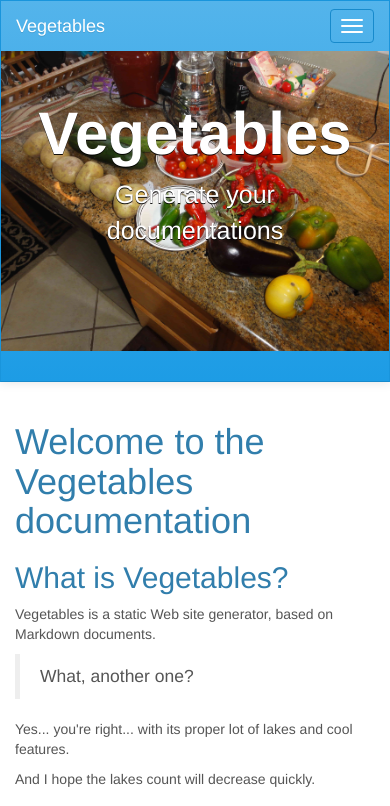
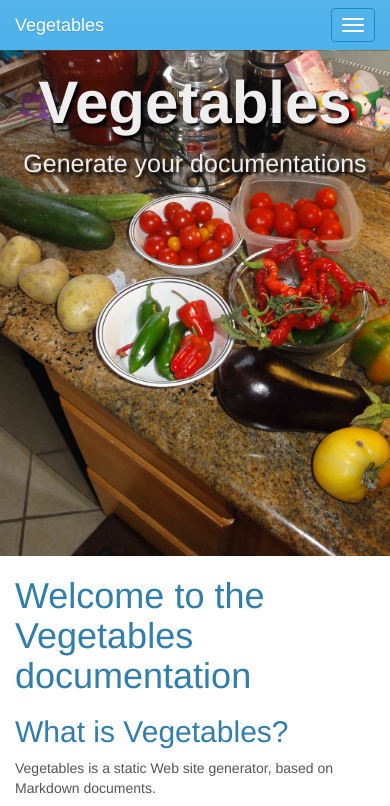
Before and after one commit to partageit/vegetables, a plain HTML site: page index.html in a window 390 px wide. Shown: the top 806 px of the page. Drawn offline with Linux system fonts and the light colour scheme; files whose address does not match are found by name.

Commit message:
Deployed with Vegetables - Fri Apr 03 2015 10:39:28 GMT+0200 (Romance Daylight Time)

```diff
--- a/assets/css/main.css
+++ b/assets/css/main.css
@@ -38,48 +38,58 @@ footer .social-icons a {
 /* Homepage layout */
 body.homepage {
 	padding-top: 0px;
+	height: 100%;
 }
 
-.jumbotron {
-	/* convert Bounty_in_Mid-City_New_Orleans.jpg -colorspace RGB -strip -quality 30 vegetables.jpeg */
-	background-image:url('../images/vegetables.jpeg'); /* around 4194px × 2166px */
-	background-attachment:fixed;
-	background-position:center bottom;
-	background-size:cover;
-	position:relative;
-	width:100%;
-	height:725px;
+.homepage header {
+	height: 80%;
 }
 
-.jumbotron .hero {
+.homepage .navbar {
+	border: 0;
+	margin-bottom: 50px;
+}
+
+.jumbotron-header {
+	/* convert Bounty_in_Mid-City_New_Orleans.jpg -colorspace RGB -strip -quality 30 vegetables.jpeg */
+	background-image: url('../images/vegetables.jpeg'); /* around 4194px × 2166px */
+	background-attachment: fixed;
+	background-position: center bottom;
+	background-size: cover;
+	position: relative;
+	width: 100%;
+	height: 100%;
+	margin-bottom: 0;
+}
+
+.jumbotron-header .hero {
 	background-attachment: fixed;
 	margin: 0 auto;
-	padding:120px 0 220px;
+	padding: 120px 0 220px;
 	width: 100%;
 }
-.jumbotron .container {
+.jumbotron-header .container {
 	text-align:center;
+	color: #eee;
+	text-shadow: 3px 3px 3px rgba(0, 0, 0, 1);
 }
-.jumbotron h1 {
+.jumbotron-header h1 {
 	font-size:80px;
+	color: #eee;
 	font-weight:700;
-	color:#fff;
-	text-shadow: 0 1px 0 rgba(0, 0, 0, 0.9);
 }
-.jumbotron p {
-	color:#fff;
-	text-shadow: 0 1px 0 rgba(0, 0, 0, 0.9);
+.jumbotron-header p {
 	font-size:25px;
 }
 
 @media (max-width:768px) {
-	.jumbotron {
-		height: 300px;
+	.homepage header {
+		height: 60%;
 	}
-	.jumbotron .hero {
+	.jumbotron-header .hero {
 		padding: 0 0 220px;
 	}
-	.jumbotron h1 {
+	.jumbotron-header h1 {
 		font-size:60px;
 	}
 }
--- a/index.html
+++ b/index.html
@@ -34,7 +34,7 @@
 				</div>
 			</div>
 
-			<div class="jumbotron">
+			<div class="jumbotron-header">
 				<div class="hero">
 					<div class="container">
 						<h1>Vegetables</h1>
@@ -138,6 +138,6 @@
 			});
 		</script>
 
-		<!-- Generated by Vegetables from 'README.md' with format 'default' - 'Thu Apr 02 2015 17:58:53 GMT+0200 (Romance Daylight Time)' -->
+		<!-- Generated by Vegetables from 'README.md' with format 'default' - 'Fri Apr 03 2015 10:39:28 GMT+0200 (Romance Daylight Time)' -->
 	</body>
 </html>
```
Also changed, not shown: CHANGELOG.html (+1 -1 lines), configuration.html (+1 -1 lines), getting-started.html (+1 -1 lines), roadmap.html (+1 -1 lines), templates.html (+1 -1 lines), write-documents.html (+1 -1 lines).
